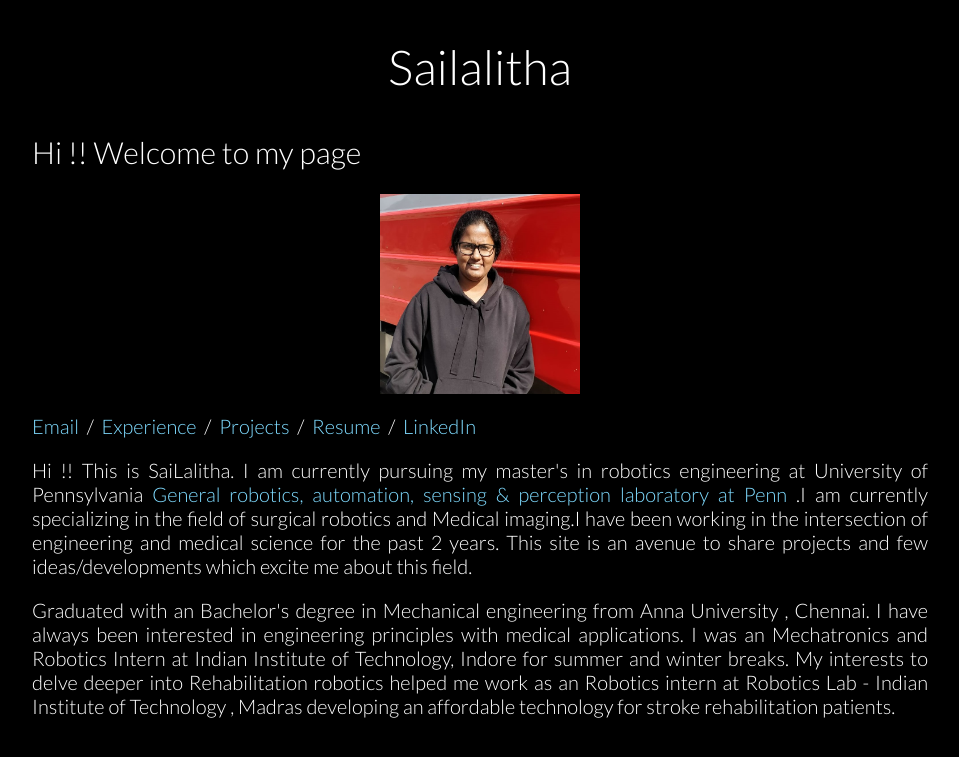
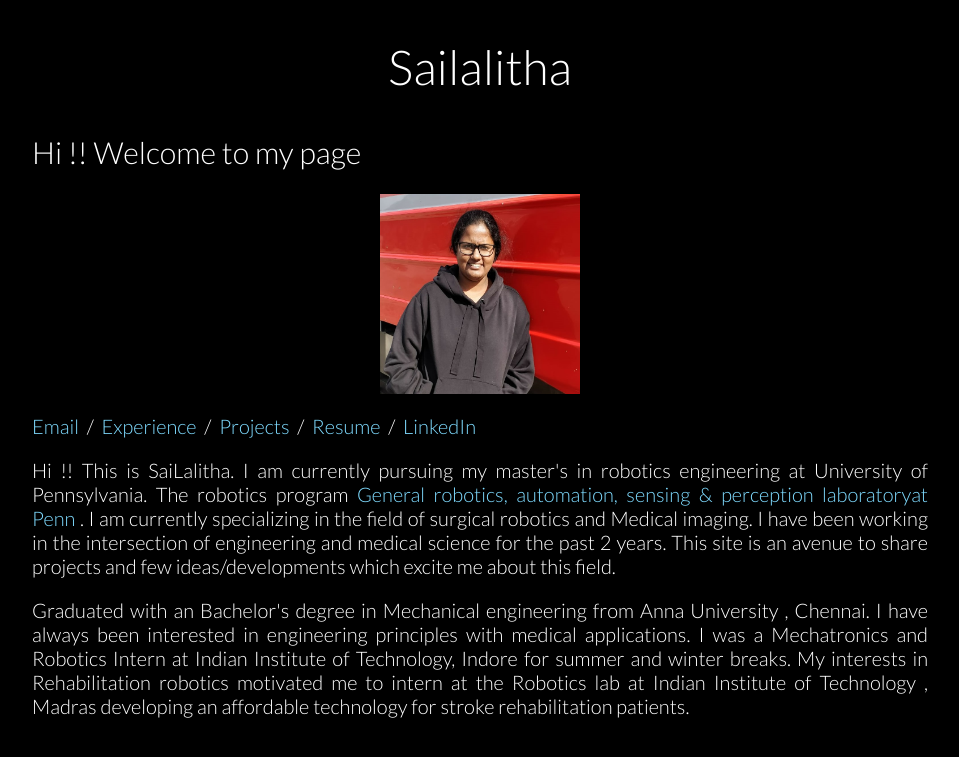
Before and after one commit to sailalitha96/sailalitha96.github.io, a Jekyll site: the page index.html, which Jekyll copies as it is, in a window 1280 px wide. Shown: the top 757 px of the page, without its empty margins (160-1119 px from the left). Built offline with Jekyll 4.4.1, drawn with Linux system fonts in a browser that asks for light colours; nearby versions of some CDN libraries.

Commit message:
Update index.html

```diff
--- a/index.html
+++ b/index.html
@@ -25,10 +25,10 @@
 
               </p>
 
-		<p> Hi !! This is SaiLalitha. I am currently pursuing my master's in robotics engineering at University of Pennsylvania <a href="https://www.grasp.upenn.edu/">General robotics, automation, sensing & perception laboratory at Penn </a>.I am currently specializing in the field of surgical robotics and Medical imaging.I have been working in the intersection of engineering and medical science for the past 2 years.
+		<p> Hi !! This is SaiLalitha. I am currently pursuing my master's in robotics engineering at University of Pennsylvania. The robotics program <a href="https://www.grasp.upenn.edu/">General robotics, automation, sensing & perception laboratoryat Penn </a>. I am currently specializing in the field of surgical robotics and Medical imaging. I have been working in the intersection of engineering and medical science for the past 2 years.
 			This site is an avenue to share projects and few ideas/developments which excite me about this field.
 
-		<p> Graduated with an Bachelor's degree in Mechanical engineering from Anna University , Chennai. I have always been interested in engineering principles with medical applications. I was an Mechatronics and Robotics Intern at Indian Institute of Technology, Indore for summer and winter breaks. My interests to delve deeper into Rehabilitation robotics helped me work as an Robotics intern at Robotics Lab - Indian Institute of Technology , Madras developing an affordable technology for stroke rehabilitation patients.</p>
+		<p> Graduated with an Bachelor's degree in Mechanical engineering from Anna University , Chennai. I have always been interested in engineering principles with medical applications. I was a Mechatronics and Robotics Intern at Indian Institute of Technology, Indore for summer and winter breaks. My interests in Rehabilitation robotics motivated me to intern at the Robotics lab at Indian Institute of Technology , Madras developing an affordable technology for stroke rehabilitation patients.</p>
 
 
 
```
